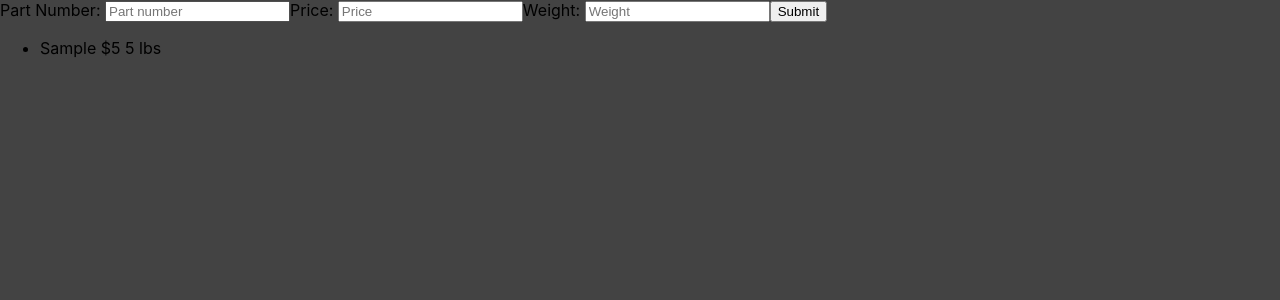
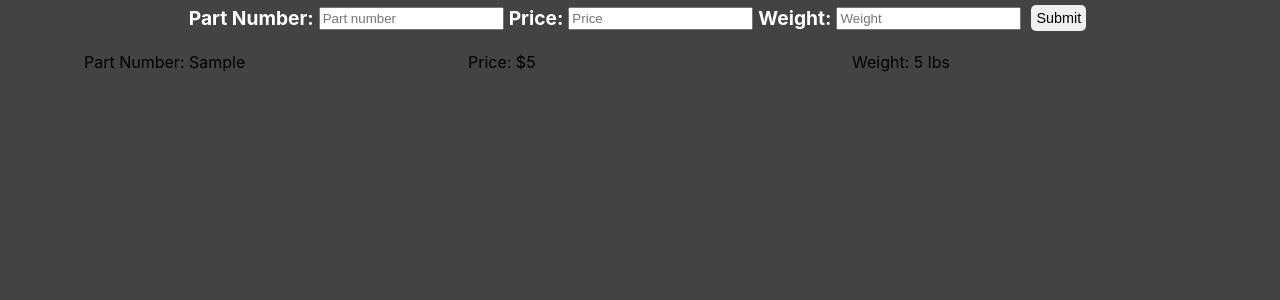
Before and after one commit to Shiva1796/Inventory-Management, a React (Create React App) app: page / in a window 1280 px wide. Both pictures are taken after typing "Sample", "5", "5" into the empty fields and a click on the button "Submit". Shown: the top 300 px of the page. Built offline with nearby package versions, Linux system fonts and the light colour scheme.

Commit message:
Added some basic CSS

```diff
--- a/public/index.html
+++ b/public/index.html
@@ -4,10 +4,9 @@
     <meta charset="utf-8" />
     <meta name="viewport" content="width=device-width, initial-scale=1" />
     <link rel="manifest" href="%PUBLIC_URL%/manifest.json" />
-    <title>React App</title>
+    <title>Inventory Management</title>
   </head>
   <body>
-    <noscript>You need to enable JavaScript to run this app.</noscript>
     <div id="root"></div>
   </body>
 </html>
--- a/src/App.js
+++ b/src/App.js
@@ -1,5 +1,6 @@
 import { useState } from "react";
 import DisplayList from "./components/Form/DisplayList";
+import classes from "./App.modules.css";
 
 import Form from "./components/Form/Form";
 
@@ -16,7 +17,7 @@ function App() {
   };
 
   return (
-    <div>
+    <div className={["main-body"]}>
       <Form onPartAdd={onPartAddHandler} />
       <DisplayList parts={partsList} />
     </div>
--- /dev/null
+++ b/src/App.modules.css
@@ -0,0 +1,6 @@
+.main-body {
+  display: flex;
+  flex-direction: column;
+  align-items: center;
+  justify-content: center;
+}
--- a/src/components/Form/DisplayList.js
+++ b/src/components/Form/DisplayList.js
@@ -1,12 +1,16 @@
+import classes from "./DisplayList.modules.css";
+
 const DisplayList = (props) => {
   return (
-    <ul>
+    <div className={"list"}>
       {props.parts.map((part) => (
-        <li key={part.partNumber}>
-          {part.partNumber} ${part.partPrice} {part.partWeight} lbs
-        </li>
+        <ul key={part.partNumber} className={["list-items"]}>
+          <li>Part Number: {part.partNumber}</li>
+          <li>Price: ${part.partPrice}</li>
+          <li>Weight: {part.partWeight} lbs</li>
+        </ul>
       ))}
-    </ul>
+    </div>
   );
 };
 
--- /dev/null
+++ b/src/components/Form/DisplayList.modules.css
@@ -0,0 +1,21 @@
+.list {
+  margin-left: 5vw;
+  margin-right: 5vw;
+  display: flex;
+  flex-direction: column;
+  align-items: center;
+  width: 90vw;
+}
+
+.list-items {
+  display: flex;
+  flex-direction: row;
+  align-items: center;
+  justify-content: space-evenly;
+  list-style: none;
+}
+li {
+  width: 30vw;
+  display: flex;
+  align-items: flex-start;
+}
--- a/src/components/Form/Form.js
+++ b/src/components/Form/Form.js
@@ -1,6 +1,7 @@
 import { useState } from "react";
 
 import SubmitButton from "./SubmitButton";
+import classes from "./Form.modules.css";
 
 const Form = (props) => {
   const [partNumber, setPartNumber] = useState("");
@@ -26,7 +27,7 @@ const Form = (props) => {
   };
 
   return (
-    <form onSubmit={submitHandler}>
+    <form className={["input-form"]} onSubmit={submitHandler}>
       <label htmlFor="part">Part Number: </label>
       <input
         value={partNumber}
--- /dev/null
+++ b/src/components/Form/Form.modules.css
@@ -0,0 +1,13 @@
+.input-form {
+  display: flex;
+  align-items: center;
+  justify-content: center;
+  color: white;
+  font-size: 1.2rem;
+  font-weight: bold;
+}
+
+.input-form input {
+  padding: 2px;
+  margin: 5px;
+}
--- a/src/components/Form/SubmitButton.js
+++ b/src/components/Form/SubmitButton.js
@@ -1,5 +1,7 @@
-const SubmitButton = (props) => {
-  return <button>Submit</button>;
+import classes from "./SubmitButton.modules.css";
+
+const SubmitButton = () => {
+  return <button className={"button"}>Submit</button>;
 };
 
 export default SubmitButton;
--- /dev/null
+++ b/src/components/Form/SubmitButton.modules.css
@@ -0,0 +1,7 @@
+.button {
+  margin: 5px;
+  padding: 5px;
+  font-size: 0.9rem;
+  border-radius: 5px;
+  border: none;
+}
--- a/src/index.css
+++ b/src/index.css
@@ -1,5 +1,10 @@
 body {
   margin: 0;
+  width: 100vw;
+  display: flex;
+  flex-direction: column;
+  align-items: center;
+  justify-content: center;
   background-color: rgb(67, 67, 67);
   font-family: -apple-system, BlinkMacSystemFont, "Segoe UI", "Roboto", "Oxygen",
     "Ubuntu", "Cantarell", "Fira Sans", "Droid Sans", "Helvetica Neue",
```
